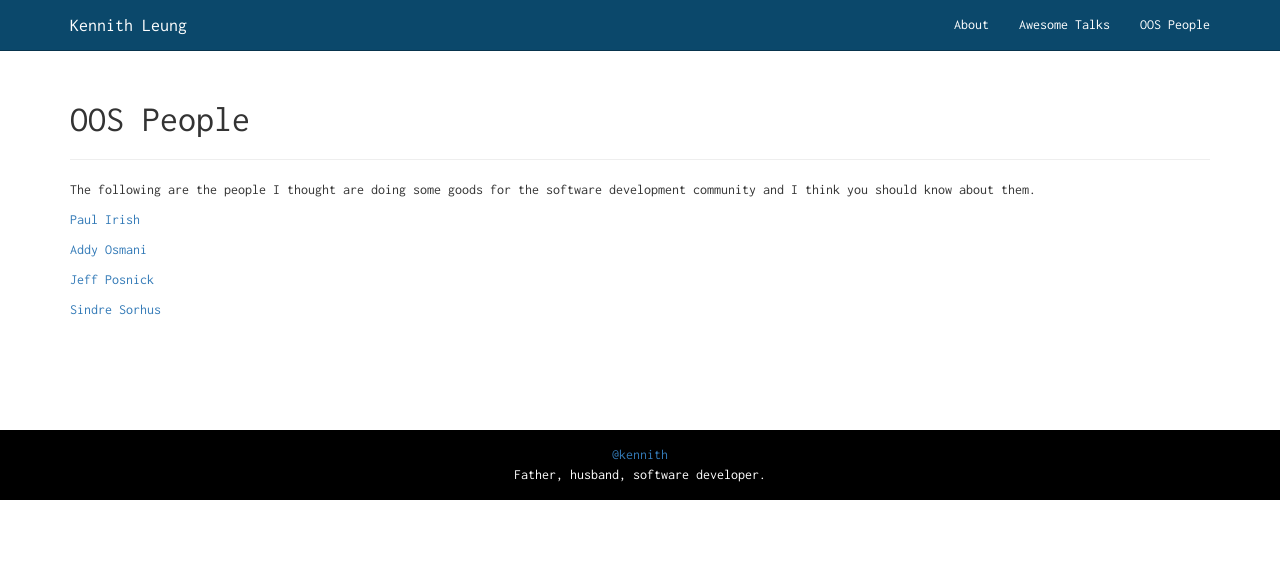
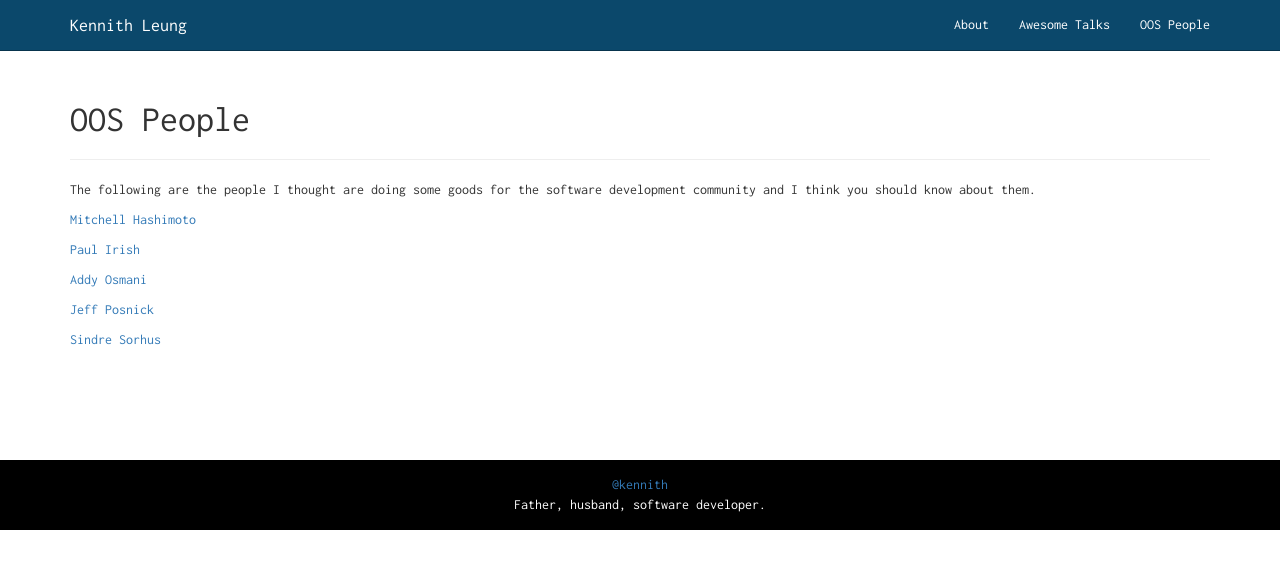
Before and after one commit to kennith/kennith.github.io, a Jekyll site: the page built from oos-people.md, in a window 1280 px wide. Shown: the top 569 px of the page. Built offline with Jekyll 4.4.1, drawn with Linux system fonts in a browser that asks for light colours.

Commit message:
Add Vagrant founder

```diff
--- a/oos-people.md
+++ b/oos-people.md
@@ -6,6 +6,8 @@ permalink: /oos-people/
 
 The following are the people I thought are doing some goods for the software development community and I think you should know about them.
 
+[Mitchell Hashimoto](https://github.com/mitchellh)
+
 [Paul Irish](https://github.com/paulirish)
 
 [Addy Osmani](https://github.com/addyosmani)
```
